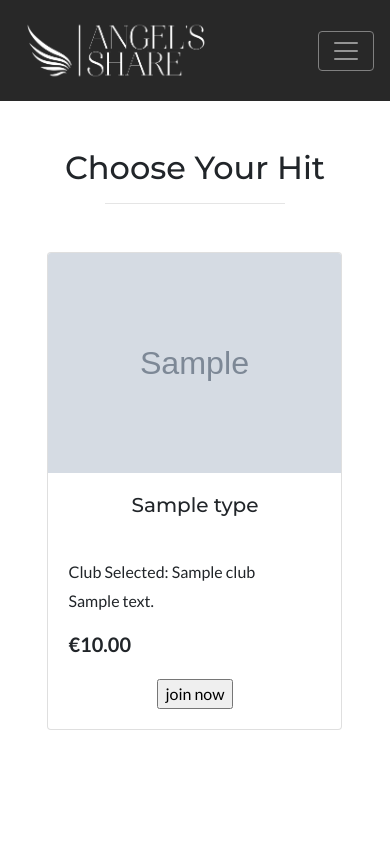
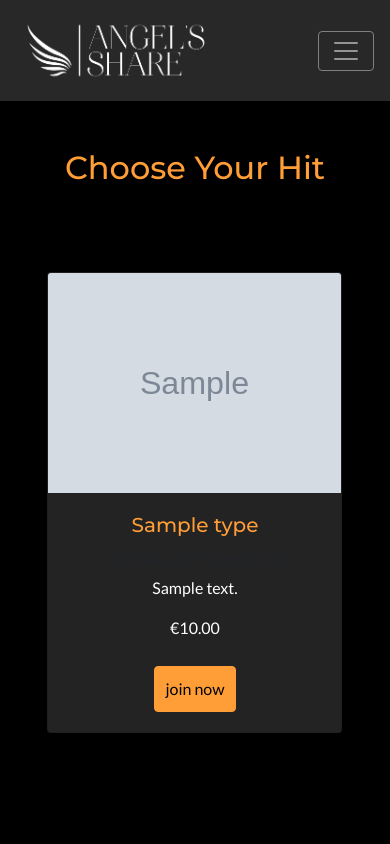
Before and after one commit to PatrickCoakley23/Angels_Breath, a Django app: page /whiskey_clubs/choose/1/ in a window 390 px wide. Run offline with Django 3.2, Linux system fonts and the light colour scheme; tables that the repository leaves empty hold one stand-in row (values such as "Sample post"); grey boxes marked "Sample" are stand-in pictures; some libraries are stand-ins or nearby versions.

Commit message:
styled choose subscription page and checked for responsiveness

```diff
--- a/clubs/templates/clubs/subscription_type.html
+++ b/clubs/templates/clubs/subscription_type.html
@@ -2,36 +2,33 @@
 {% load static %}
 {% block content %}
 <!--This templates iterates through all the subscription types-->
+<div class="overlay"></div>
 <div class="container-fluid">
     <div class="row">
         <div class="col text-center mt-5">
-            <h2>Choose Your Hit</h2>
+            <h2 class="text-orange">Choose Your Hit</h2>
             <hr class="w-50 mb-5">
         </div>
     </div>
     <div class="row">
         <div class="clubs-container col-10 offset-1">
             <!--Subscription CARD DECKS-->
-            <div class="row">
+            <div class="row mb-5">
                 {% for sub in subscriptions %}
-                <div class="col-12 col-md-4 recipe-card-col">
-                    <div class="card h-100">
+                <div class="col-12 col-md-4 whiskey-card-col">
+                    <div class="card  d-flex align-items-center justify-content-center h-100">
                         <img class="card-img-top card-image-holder clubs-image" src="{{ MEDIA_URL}}{{ sub.image }}" alt="Card image cap">
-                        <div class="card-body d-flex flex-column">
+                        <div class="card-body d-flex flex-column h-100">
                             <h5 class="card-title text-center ">{{sub.name }}</h5>
-                            <hr>
                             <h6>Club Selected: {{club_selected.name}}</h6>
                             <p class="card-text">{{ sub.description }}</p>
+                            <p class="text-center">€{{ sub.price }}</p>
 
-
-                            <div>
-                                <p class="lead mb-0 text-left font-weight-bold text-center d-flex">€{{ sub.price }}</p>
-                            </div>
                             <form class="form" method="POST" action="{% url 'add_to_cart' sub.id club_selected.id %}">
                                 {% csrf_token %}
-                                <div class="row button-center">
+                                <div class="row">
                                     <div class="col button-center">
-                                         <input type="submit" value="join now">
+                                         <input type="submit" value="join now" class=" btn btn-orange">
                                     </div>
                                 </div>
                             </form>
--- a/static/css/base.css
+++ b/static/css/base.css
@@ -24,7 +24,7 @@ header {
 }
 
 .navbar-nav .nav-link:hover {
-    color: #21853f;
+    color: #ff9d37;
     font-family: 'Montserrat', sans-serif;
 }
 
@@ -159,6 +159,26 @@ header {
     }
 }
 
+.card-body p , a {
+    color: white;
+    text-align: center;
+}
+
+.card-body h5 {
+    color: #ff9d37;
+    text-align: center;
+}
+
+.card {
+    background-color: #232323;
+}
+
+@media (max-width: 768px) {
+    .whiskey-card-col {
+        margin: 20px 0;
+    }
+}
+
 /* Club Selected */
 
 .club-selected-image {
@@ -222,12 +242,6 @@ header {
     text-align: center;
 }
 
-.button-center {
-    text-align: center;
-    margin-top: 10px;
-}
-
-
 /* Allauth form formatting */
 
 .allauth-form-inner-content p {
```
Also changed, not shown: clubs/templates/clubs/whiskey_clubs.html (+5 -4 lines).
